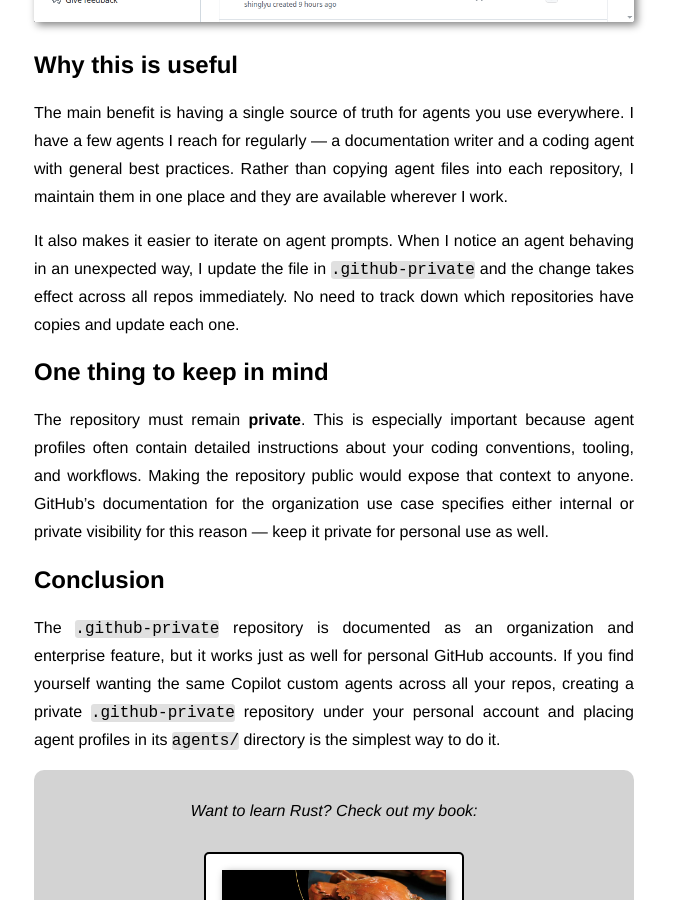
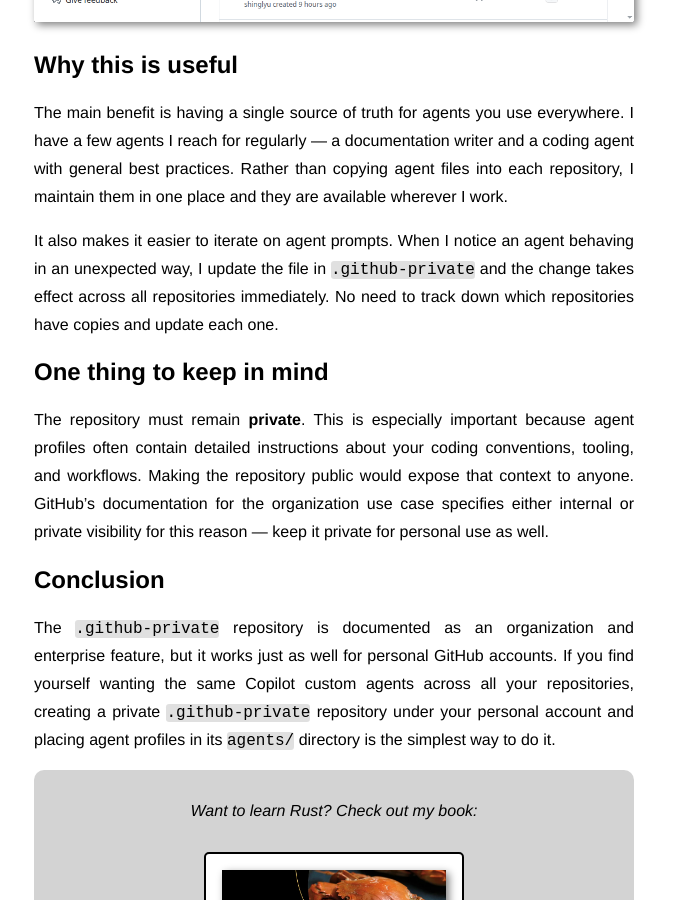
Before and after one commit to shinglyu/shinglyu.github.io, a Jekyll site: the page built from _posts/2026-05-27-github-private-repo-personal-copilot-agents.md, in a window 1280 px wide and 900 px high, scrolled down 2678 px. Shown: the whole window, without its empty margins (306-979 px from the left). Built offline with Jekyll 4.4.1, drawn with Linux system fonts in a browser that asks for light colours; some of the changed text lies outside the part shown.

Commit message:
Publish: Using .github-private to share Copilot agents across personal repos (#94)
* Initial plan

* Publish: Using .github-private to Share Copilot Custom Agents Across All Your Personal Repos

Co-authored-by: shinglyu <3250983+shinglyu@users.noreply.github.com>

---------

Co-authored-by: copilot-swe-agent[bot] <198982749+Copilot@users.noreply.github.com>
Co-authored-by: shinglyu <3250983+shinglyu@users.noreply.github.com>

```diff
--- a/_posts/2026-05-27-github-private-repo-personal-copilot-agents.md
+++ b/_posts/2026-05-27-github-private-repo-personal-copilot-agents.md
@@ -72,7 +72,7 @@ That is all. Once the file is in the repository, the agent appears in Copilot ac
 
 The main benefit is having a single source of truth for agents you use everywhere. I have a few agents I reach for regularly — a documentation writer and a coding agent with general best practices. Rather than copying agent files into each repository, I maintain them in one place and they are available wherever I work.
 
-It also makes it easier to iterate on agent prompts. When I notice an agent behaving in an unexpected way, I update the file in `.github-private` and the change takes effect across all repos immediately. No need to track down which repositories have copies and update each one.
+It also makes it easier to iterate on agent prompts. When I notice an agent behaving in an unexpected way, I update the file in `.github-private` and the change takes effect across all repositories immediately. No need to track down which repositories have copies and update each one.
 
 ## One thing to keep in mind
 
@@ -80,4 +80,4 @@ The repository must remain **private**. This is especially important because age
 
 ## Conclusion
 
-The `.github-private` repository is documented as an organization and enterprise feature, but it works just as well for personal GitHub accounts. If you find yourself wanting the same Copilot custom agents across all your repos, creating a private `.github-private` repository under your personal account and placing agent profiles in its `agents/` directory is the simplest way to do it.
+The `.github-private` repository is documented as an organization and enterprise feature, but it works just as well for personal GitHub accounts. If you find yourself wanting the same Copilot custom agents across all your repositories, creating a private `.github-private` repository under your personal account and placing agent profiles in its `agents/` directory is the simplest way to do it.
```
Also changed, not shown: other parts of _posts/2026-05-27-github-private-repo-personal-copilot-agents.md (+2 -2 lines).
